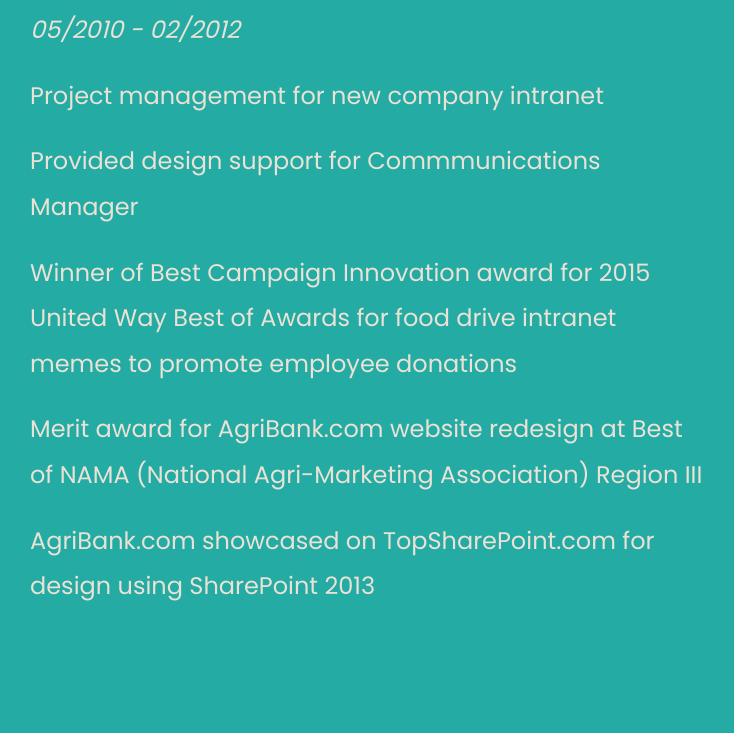
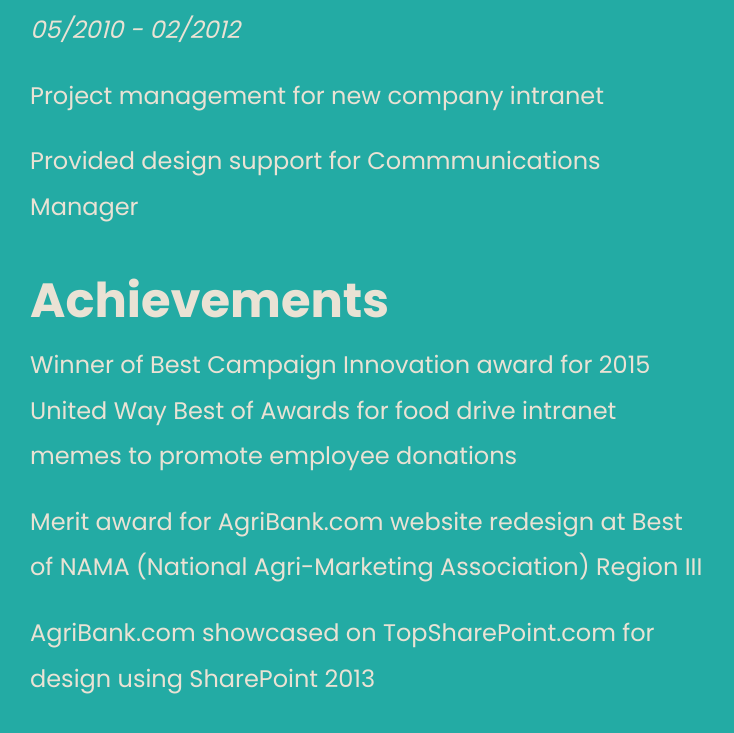
Before and after one commit to coopertini/IDM-6660-20-SP17-Cooper-Ashley-Week-11, a plain HTML site: page PUBLIC/resume.html in a window 1280 px wide. Shown: the part 2779-3512 px from the top of the page, without its empty margins (0-734 px from the left). Before the commit the page ends 3478 px from the top, so only its background shows below. Drawn offline with Linux system fonts and the light colour scheme.

Commit message:
FINAL DOCUMENTATION

```diff
--- a/PUBLIC/resume.html
+++ b/PUBLIC/resume.html
@@ -72,6 +72,7 @@
 		</section>
 
 		<section id="achievements">
+			<h3>Achievements</h3>
 			<p>Winner of Best Campaign Innovation award for 2015 United Way Best of Awards for food drive intranet memes to promote employee donations</p>
 			<p>Merit award for AgriBank.com website redesign at Best of NAMA (National Agri-Marketing Association) Region III</p>
 			<p>AgriBank.com showcased on TopSharePoint.com for design using SharePoint 2013</p>
```
